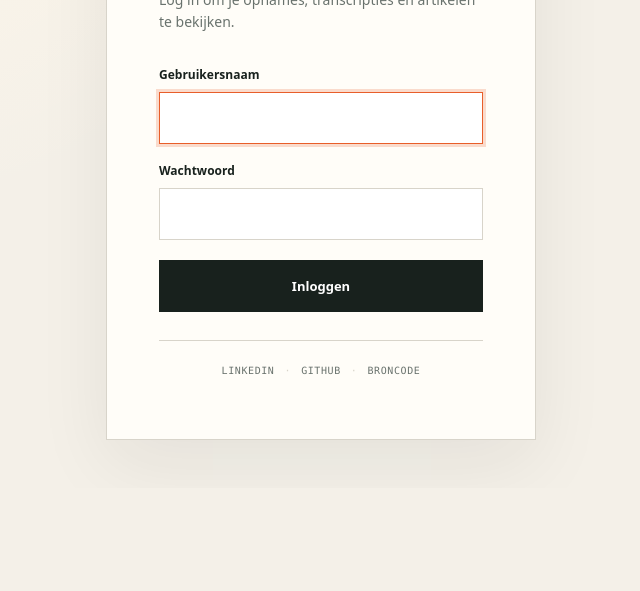
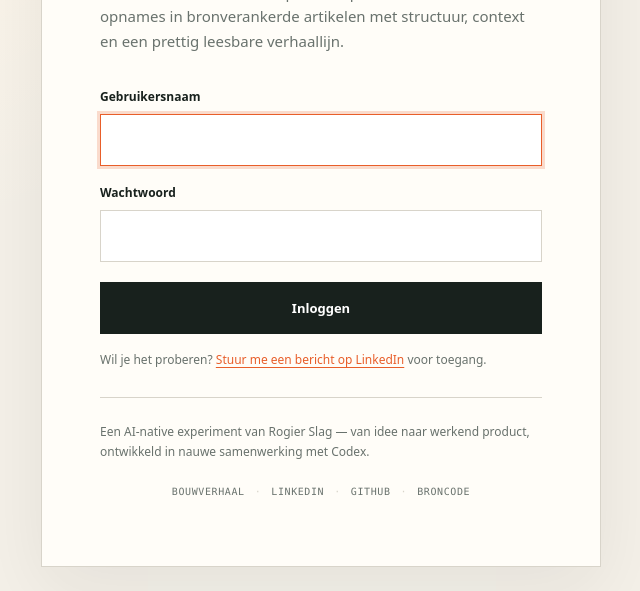
Before and after one commit to rogierslag/podcast2article, a website: page public/login.html in a window 1280 px wide. Shown: the part 312-903 px from the top of the page, without its empty margins (319-959 px from the left). Before the commit the page ends 800 px from the top, so only its background shows below. Drawn offline with Linux system fonts and the light colour scheme.

Commit message:
Explain product and access on login

```diff
--- a/public/login.html
+++ b/public/login.html
@@ -46,10 +46,10 @@
           var(--cream);
       }
       main {
-        width: min(100%, 430px);
+        width: min(100%, 560px);
         background: var(--paper);
         border: 1px solid var(--line);
-        padding: clamp(30px, 7vw, 52px);
+        padding: clamp(32px, 6vw, 58px);
         box-shadow: 0 24px 70px #18211d12;
       }
       .mark {
@@ -57,7 +57,7 @@
         display: flex;
         align-items: center;
         gap: 4px;
-        margin-bottom: 44px;
+        margin-bottom: 36px;
       }
       .mark i {
         display: block;
@@ -79,16 +79,16 @@
       }
       h1 {
         font:
-          600 clamp(38px, 10vw, 55px) / 0.95 Georgia,
+          600 clamp(44px, 8vw, 64px) / 0.95 Georgia,
           serif;
         letter-spacing: -0.04em;
         margin: 0 0 16px;
       }
-      p {
+      .intro {
         color: var(--muted);
-        font-size: 14px;
-        line-height: 1.6;
-        margin: 0 0 32px;
+        font-size: 15px;
+        line-height: 1.65;
+        margin: 0 0 34px;
       }
       label {
         display: block;
@@ -144,15 +144,42 @@
       .error.visible {
         display: block;
       }
+      .access-note {
+        color: var(--muted);
+        font-size: 12px;
+        line-height: 1.6;
+        margin: 16px 0 0;
+      }
+      .access-note a {
+        color: var(--orange);
+        text-underline-offset: 3px;
+      }
+      .access-note a:hover {
+        color: var(--ink);
+      }
+      .access-note a:focus-visible,
+      .maker-links a:focus-visible {
+        outline: 3px solid #e85e2a55;
+        outline-offset: 2px;
+      }
+      .maker-note {
+        margin-top: 28px;
+        padding-top: 24px;
+        border-top: 1px solid var(--line);
+      }
+      .maker-note p {
+        color: var(--muted);
+        font-size: 12px;
+        line-height: 1.65;
+        margin: 0;
+      }
       .maker-links {
         display: flex;
         align-items: center;
         justify-content: center;
         flex-wrap: wrap;
         gap: 0 8px;
-        margin-top: 28px;
-        padding-top: 14px;
-        border-top: 1px solid var(--line);
+        margin-top: 14px;
         font:
           500 10px/1.4 ui-monospace,
           SFMono-Regular,
@@ -172,10 +199,6 @@
       .maker-links a:hover {
         color: var(--orange);
       }
-      .maker-links a:focus-visible {
-        outline: 3px solid #e85e2a55;
-        outline-offset: 2px;
-      }
       .maker-links span {
         color: var(--line);
       }
@@ -192,14 +215,21 @@
           padding: 32px 26px;
         }
         .mark {
-          margin-bottom: 34px;
+          margin-bottom: 30px;
         }
         h1 {
           font-size: 42px;
         }
+        .intro {
+          font-size: 14px;
+          margin-bottom: 30px;
+        }
+        .maker-note {
+          margin-top: 24px;
+          padding-top: 20px;
+        }
         .maker-links {
-          margin-top: 24px;
-          padding-top: 10px;
+          margin-top: 10px;
         }
         .maker-links a {
           min-height: 44px;
@@ -210,8 +240,12 @@
   <body>
     <main>
       <div class="mark" aria-hidden="true"><i></i><i></i><i></i><i></i></div>
-      <h1>Welkom terug.</h1>
-      <p>Log in om je opnames, transcripties en artikelen te bekijken.</p>
+      <h1>Van luisteren naar lezen.</h1>
+      <p class="intro">
+        Podcast2Article verandert publieke podcasts, video’s en opnames in
+        bronverankerde artikelen met structuur, context en een prettig leesbare
+        verhaallijn.
+      </p>
       <p id="login-error" class="error" role="alert">
         Die gebruikersnaam of dat wachtwoord klopt niet. Probeer het opnieuw.
       </p>
@@ -237,7 +271,26 @@
         />
         <button type="submit">Inloggen</button>
       </form>
+      <p class="access-note">
+        Wil je het proberen?
+        <a
+          href="https://www.linkedin.com/in/rogier-slag/"
+          target="_blank"
+          rel="me noopener"
+          >Stuur me een bericht op LinkedIn</a
+        >
+        voor toegang.
+      </p>
+      <aside class="maker-note" aria-label="Over dit project">
+        <p>
+          Een AI-native experiment van Rogier Slag — van idee naar werkend
+          product, ontwikkeld in nauwe samenwerking met Codex.
+        </p>
         <nav class="maker-links" aria-label="Over de maker en broncode">
+          <a href="https://lnkd.in/p/ekHBDVk9" target="_blank" rel="noopener"
+            >Bouwverhaal</a
+          >
+          <span aria-hidden="true">·</span>
           <a
             href="https://www.linkedin.com/in/rogier-slag/"
             target="_blank"
@@ -259,6 +312,7 @@
             >Broncode</a
           >
         </nav>
+      </aside>
     </main>
     <script>
       if (new URLSearchParams(location.search).has("error")) {
```
Lines whose indentation alone changed are shown as unchanged.
